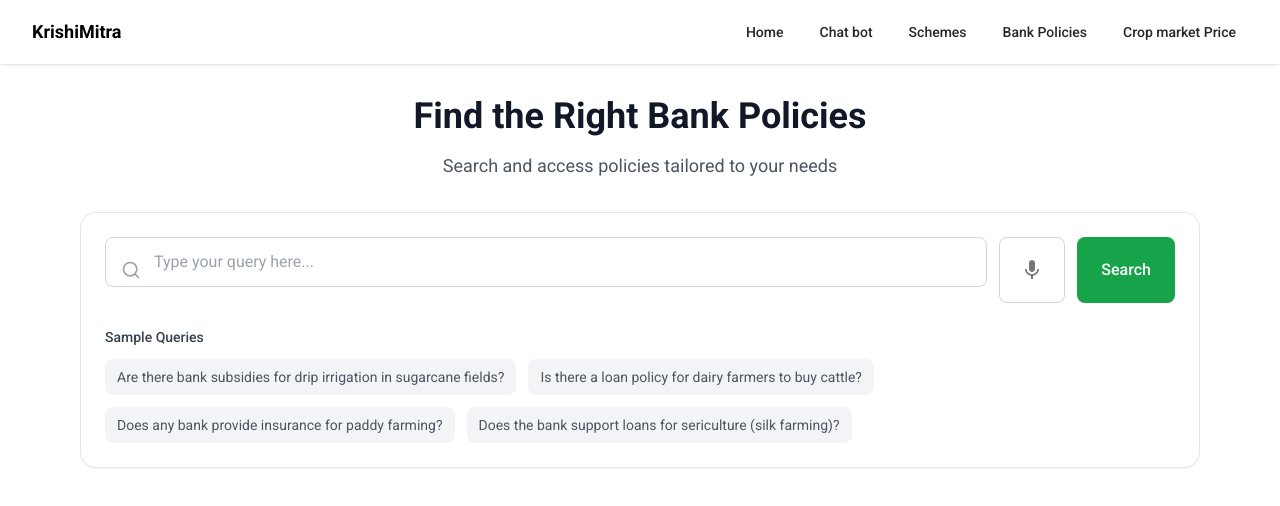
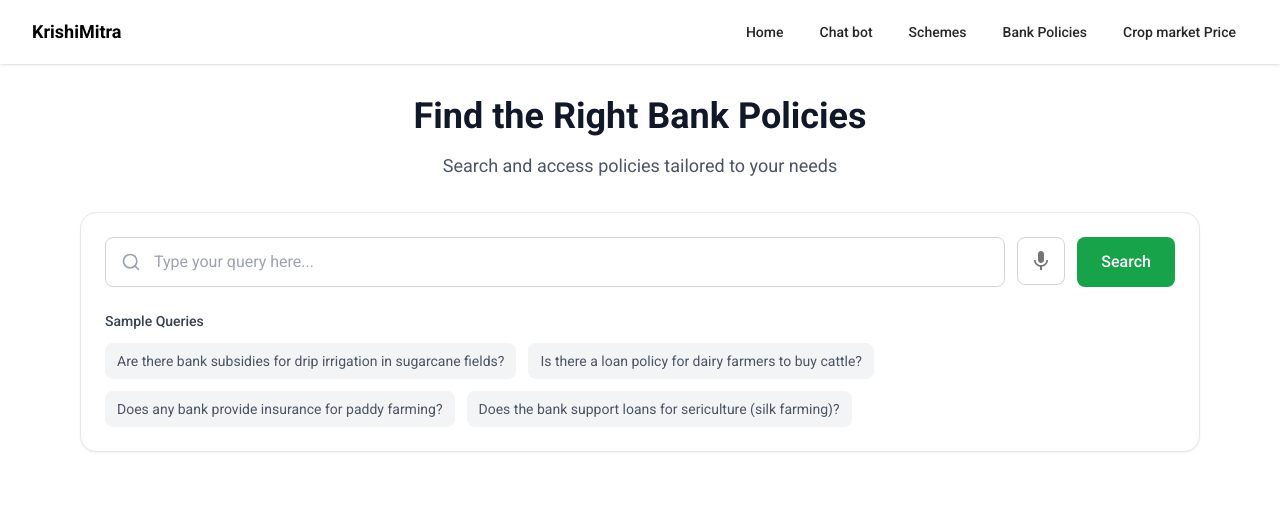
Before and after one commit to SumanthSV/krishimitra, a React (Create React App) app: page /bank-policies in a window 1280 px wide. Shown: the top 506 px of the page. Built offline with nearby package versions, Linux system fonts and the light colour scheme.

Commit message:
first commit

```diff
--- a/src/pages/Bank_policies.tsx
+++ b/src/pages/Bank_policies.tsx
@@ -102,7 +102,7 @@ export default function Bank_policies() {
             />
           </div>
           <button
-            className="p-3 border border-gray-300 rounded-lg hover:bg-gray-50 transition-colors"
+            className=" border border-gray-300 rounded-lg hover:bg-gray-50 transition-colors w-12 h-12"
             disabled={loading}
           >
             <VoiceInput onResult={handleVoiceResult} disabled={loading} />
--- a/src/pages/ChatPage.tsx
+++ b/src/pages/ChatPage.tsx
@@ -229,7 +229,7 @@ const ChatPage: React.FC = () => {
               <button
                 onClick={handleSendMessage}
                 disabled={!message.trim() || isLoading}
-                className={`flex items-center justify-center w-8 h-8 rounded-xl transition-all duration-200 ${
+                className={`flex items-center justify-center w-12 h-12 rounded-xl transition-all duration-200 ${
                   !message.trim() || isLoading
                     ? "bg-gray-200 text-gray-400 cursor-not-allowed"
                     : "bg-green-600 hover:bg-green-700 text-white shadow-lg hover:shadow-xl transform hover:-translate-y-0.5"
```
